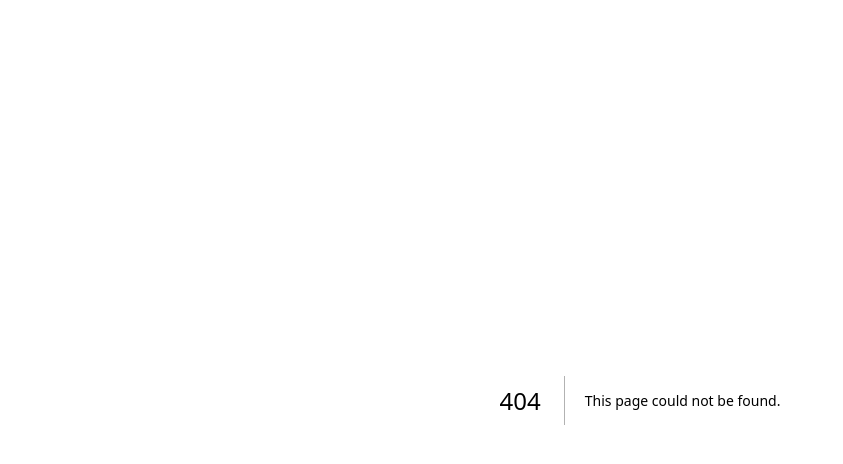
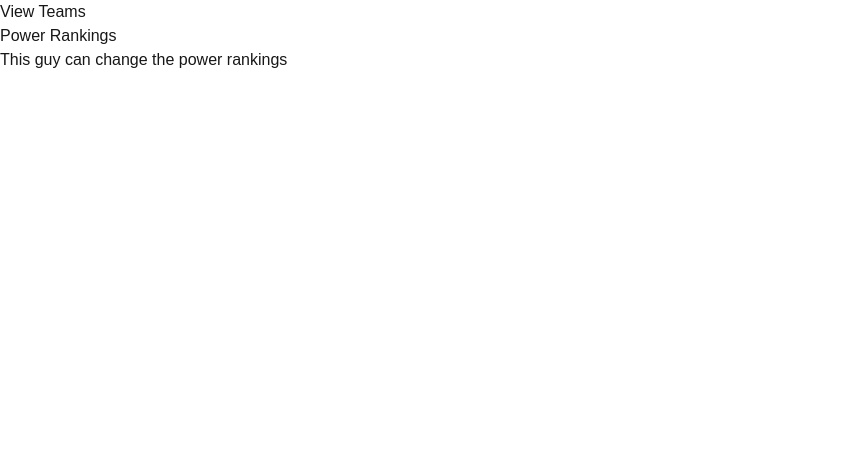
Before and after one commit to christian7974/fantasy-football-prototype, a Next.js app: page /powerRankings in a window 1280 px wide. Before the commit this address had no page. Shown: the top 464 px of the page, without its empty margins (0-843 px from the left). Built offline with nearby package versions, Linux system fonts and the light colour scheme.

Commit message:
Started Power Rankings (before Context)
Started working on the Power Rankings, planning to add Context for teams and isCommish

```diff
--- /dev/null
+++ b/src/app/powerRankings/page.tsx
@@ -0,0 +1,11 @@
+import Link from 'next/link';
+import PowerRankingsClient from "./powerRankingsClient";
+export default function PowerRankings() {
+    return (
+        <div>
+            <Link href="/teams">View Teams</Link>
+            <h1>Power Rankings</h1>
+            <PowerRankingsClient isCommish={true} allTeams={[]} />
+        </div>
+    )
+}
--- /dev/null
+++ b/src/app/powerRankings/powerRankingsClient.tsx
@@ -0,0 +1,15 @@
+import type { Team } from "../types";
+
+export default function PowerRankingsClient({isCommish, allTeams} : {isCommish: boolean, allTeams: Team[]}) {
+    allTeams.sort((a, b) => (a.powerRankingsRank - b.powerRankingsRank))
+    return (
+        <>
+            <div>
+                {allTeams.map(team => (
+                    <h1 key={team.id}>{team.name} {team.powerRankingsRank}</h1>
+                ))}
+            </div>
+            {isCommish && <h1>This guy can change the power rankings</h1>}
+        </>
+    )
+};
--- a/src/app/teams/page.tsx
+++ b/src/app/teams/page.tsx
@@ -26,7 +26,6 @@ export default async function Teams() {
     // find the memeber in results.members with the same SWID
     const member = results.members.find((member: { id: string; }) => member.id === `{${process.env.SWID}}`);
     isCommissioner = member.isLeagueManager;
-    console.log(isCommissioner);
   });
 
   await axios.get(getAllTeamsURL, { headers }).then((response) => {
@@ -37,7 +36,8 @@ export default async function Teams() {
         "name": response.data.teams[i].name,
         "players": [],
         "wins": response.data.teams[i].record.overall.wins,
-        "losses": response.data.teams[i].record.overall.losses
+        "losses": response.data.teams[i].record.overall.losses,
+        "powerRankingsRank": i + 1,
       })
     }
     teamsArray.sort((a, b) => (b.wins - a.wins));
--- a/src/app/teams/teamsClient.tsx
+++ b/src/app/teams/teamsClient.tsx
@@ -1,5 +1,6 @@
 "use client";
 import { useState } from "react";
+import Link from "next/link";
 
 import IndividualTeam from "@/app/components/IndividualTeam";
 import IndividualRoster from "@/app/components/IndividualRoster";
@@ -10,6 +11,8 @@ export default function TeamsClient({arrayOfTeams, isCommish} : {arrayOfTeams: T
     const [currentTeam, setCurrentTeam] = useState({} as Team);
     return (
     <div className="flex flex-col md:flex-row justify-center gap-x-3">
+        <Link
+            href="/powerRankings">View Power Rankings</Link>
         <div className={``}>
             {arrayOfTeams.map(team => (
                 <IndividualTeam team={team} key={team.id} onClick={() => setCurrentTeam(team)}/>
--- a/src/app/types.ts
+++ b/src/app/types.ts
@@ -14,6 +14,7 @@ export type Team = {
     players: Player[];
     wins: number;
     losses: number;
+    powerRankingsRank: number;
   };
 
 export enum Position {
```
